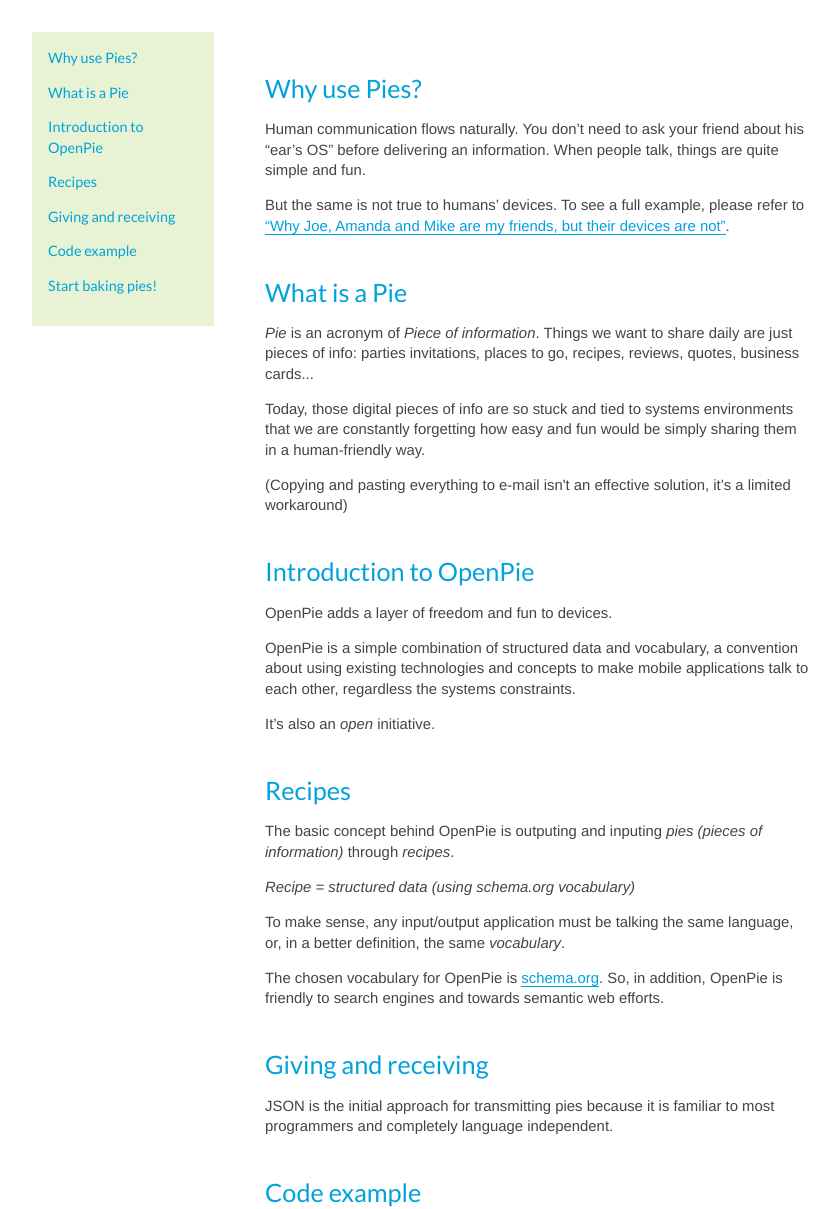
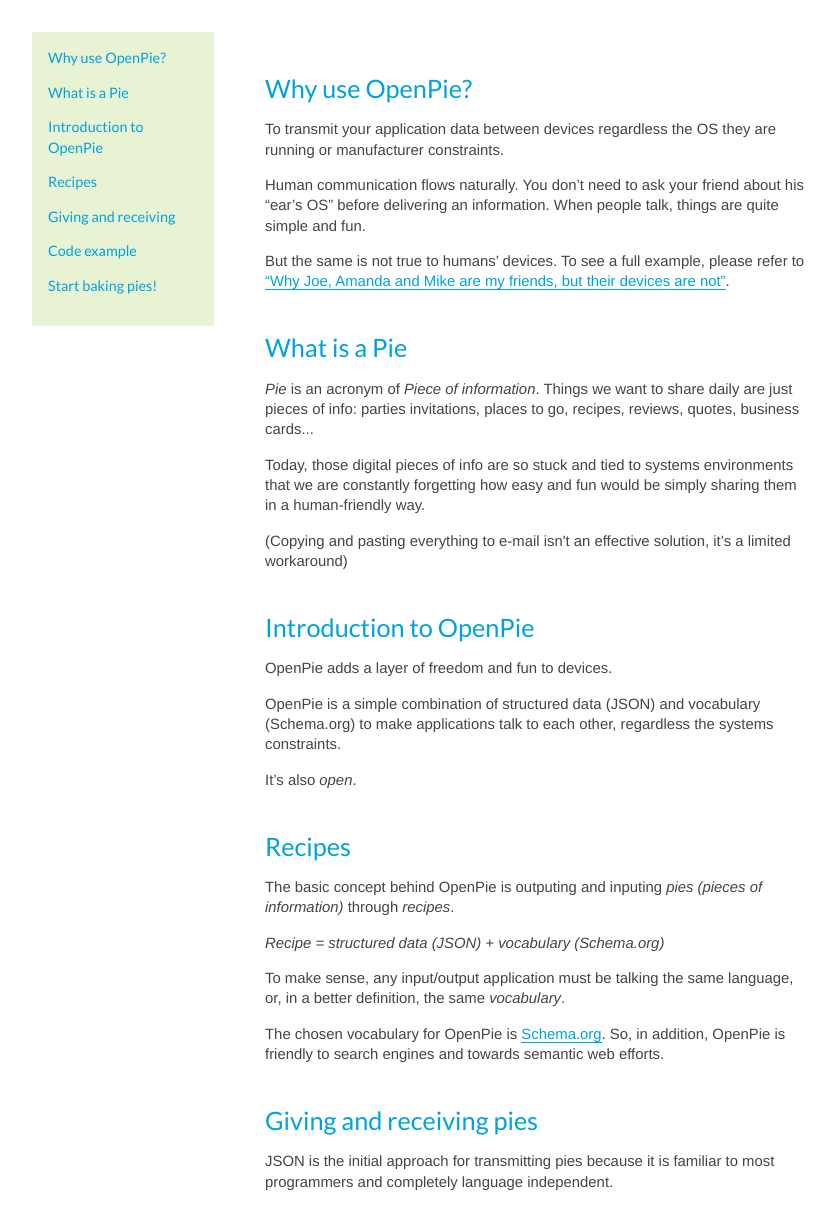
Before and after one commit to OpenPie/openpie.github.io, a plain HTML site: page get-started.html in a window 1280 px wide. Shown: the part 102-1311 px from the top of the page, without its empty margins (218-1057 px from the left). Drawn offline with Linux system fonts and the light colour scheme.

Commit message:
Get Started revision

```diff
--- a/get-started.html
+++ b/get-started.html
@@ -42,7 +42,7 @@
 
 <aside>
 <ul>
-<li><a href="#why-use-pies">Why use Pies?</a></li>
+<li><a href="#why-use-pies">Why use OpenPie?</a></li>
 <li><a href="#what-is-a-pie">What is a Pie</a></li>
 <li><a href="#introduction-to-openpie">Introduction to OpenPie</a></li>
 <li><a href="#recipes">Recipes</a></li>
@@ -55,9 +55,10 @@
 
 <section>
 
-<h2 id="why-use-pies">Why use Pies?</h2>
+<h2 id="why-use-pies">Why use OpenPie?</h2>
+<p>To transmit your application data between devices regardless the OS they are running or manufacturer constraints.</p>
 <p>Human communication flows naturally. You don’t need to ask your friend about his “ear’s OS” before delivering an information. When people talk, things are quite simple and fun.</p>
-<p>But the same is not true to humans’ devices. To see a full example, please refer to <a href="">“Why Joe, Amanda and Mike are my friends, but their devices are not”</a>.</p>
+<p>But the same is not true to humans’ devices. To see a full example, please refer to <a href="#">“Why Joe, Amanda and Mike are my friends, but their devices are not”</a>.</p>
 
 <h2 id="what-is-a-pie">What is a Pie</h2>
 <p><em>Pie</em> is an acronym of <em>Piece of information</em>. Things we want to share daily are just pieces of info: parties invitations, places to go, recipes, reviews, quotes, business cards...</p>
@@ -66,16 +67,16 @@
 
 <h2 id="introduction-to-openpie">Introduction to OpenPie</h2>
 <p>OpenPie adds a layer of freedom and fun to devices.</p>
-<p>OpenPie is a simple combination of structured data and vocabulary, a convention about using existing technologies and concepts to make mobile applications talk to each other, regardless the systems constraints.</p>
-<p>It’s also an <em>open</em> initiative.</p>
+<p>OpenPie is a simple combination of structured data (JSON) and vocabulary (Schema.org) to make applications talk to each other, regardless the systems constraints.</p>
+<p>It’s also <em>open</em>.</p>
 
 <h2 id="recipes">Recipes</h2>
 <p>The basic concept behind OpenPie is outputing and inputing <em>pies (pieces of information)</em> through <em>recipes</em>.</p>
-<p><em>Recipe = structured data (using schema.org vocabulary)</em></p>
+<p><em>Recipe = structured data (JSON) + vocabulary (Schema.org)</em></p>
 <p>To make sense, any input/output application must be talking the same language, or, in a better definition, the same <em>vocabulary</em>.</p>
-<p>The chosen vocabulary for OpenPie is <a href="http://schema.org">schema.org</a>. So, in addition, OpenPie is friendly to search engines and towards semantic web efforts.</p>
+<p>The chosen vocabulary for OpenPie is <a href="http://schema.org">Schema.org</a>. So, in addition, OpenPie is friendly to search engines and towards semantic web efforts.</p>
 
-<h2 id="giving-and-receiving">Giving and receiving</h2>
+<h2 id="giving-and-receiving">Giving and receiving pies</h2>
 <p>JSON is the initial approach for transmitting pies because it is familiar to most programmers and completely language independent.</p>
 
 <h2 id="code-example">Code example</h2>
@@ -93,7 +94,7 @@
 <p>Note that <strong>itemtype</strong> refers to the chosen schema, so it is possible to the other side (the application that is receiving the JSON string) to understand what it is about and manage it the right way.</p>
 
 <h2 id="start-baking-pies">Start baking pies!</h2>
-<p>...</p>
+<p>At this time a group of <em>hackers (bakers?)</em> is having fun putting pieces together and building the foundations of OpenPie. <a href="get-involved.html">Get involved!</a></p>
 
 </section>
 
```
